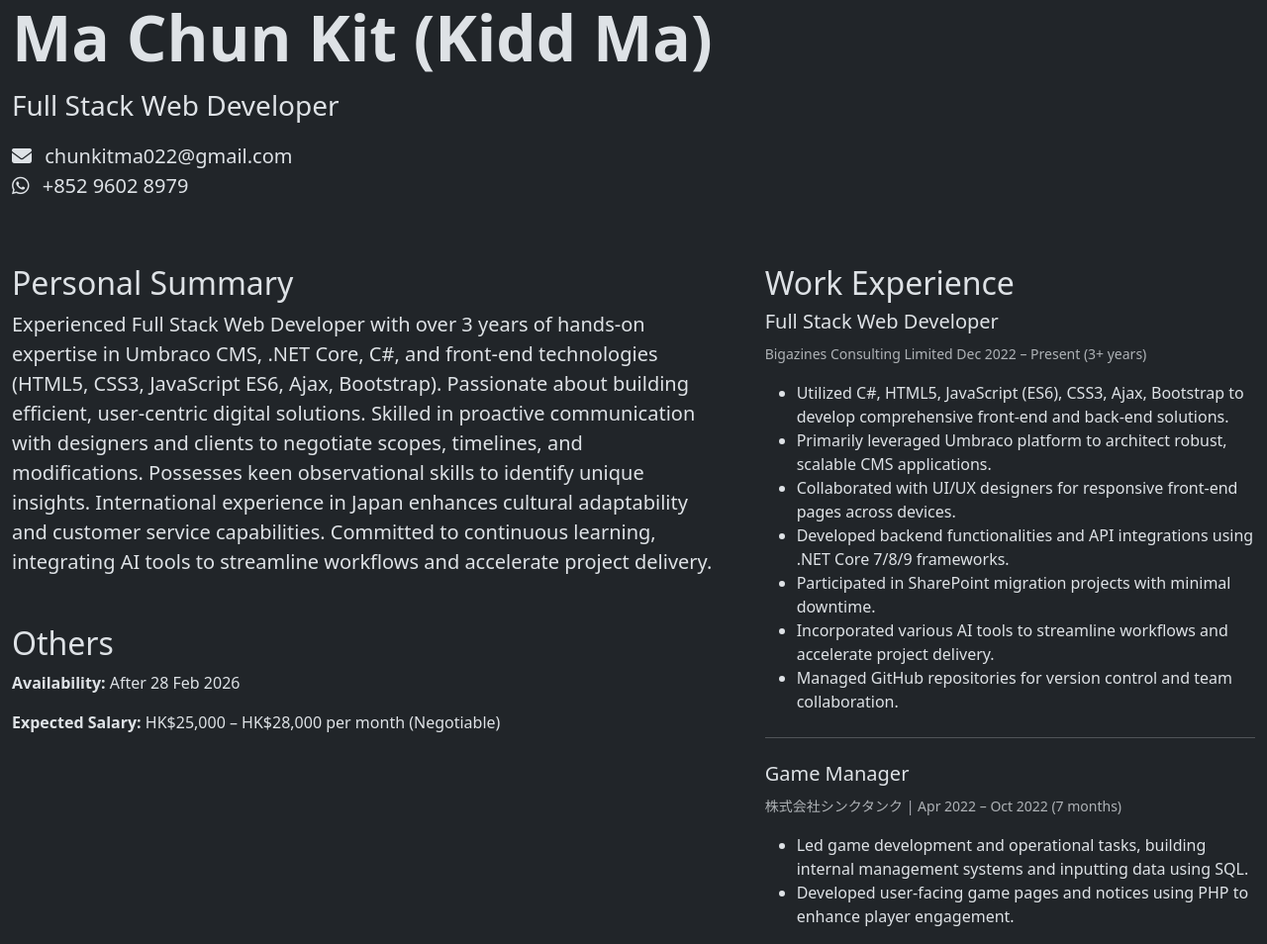
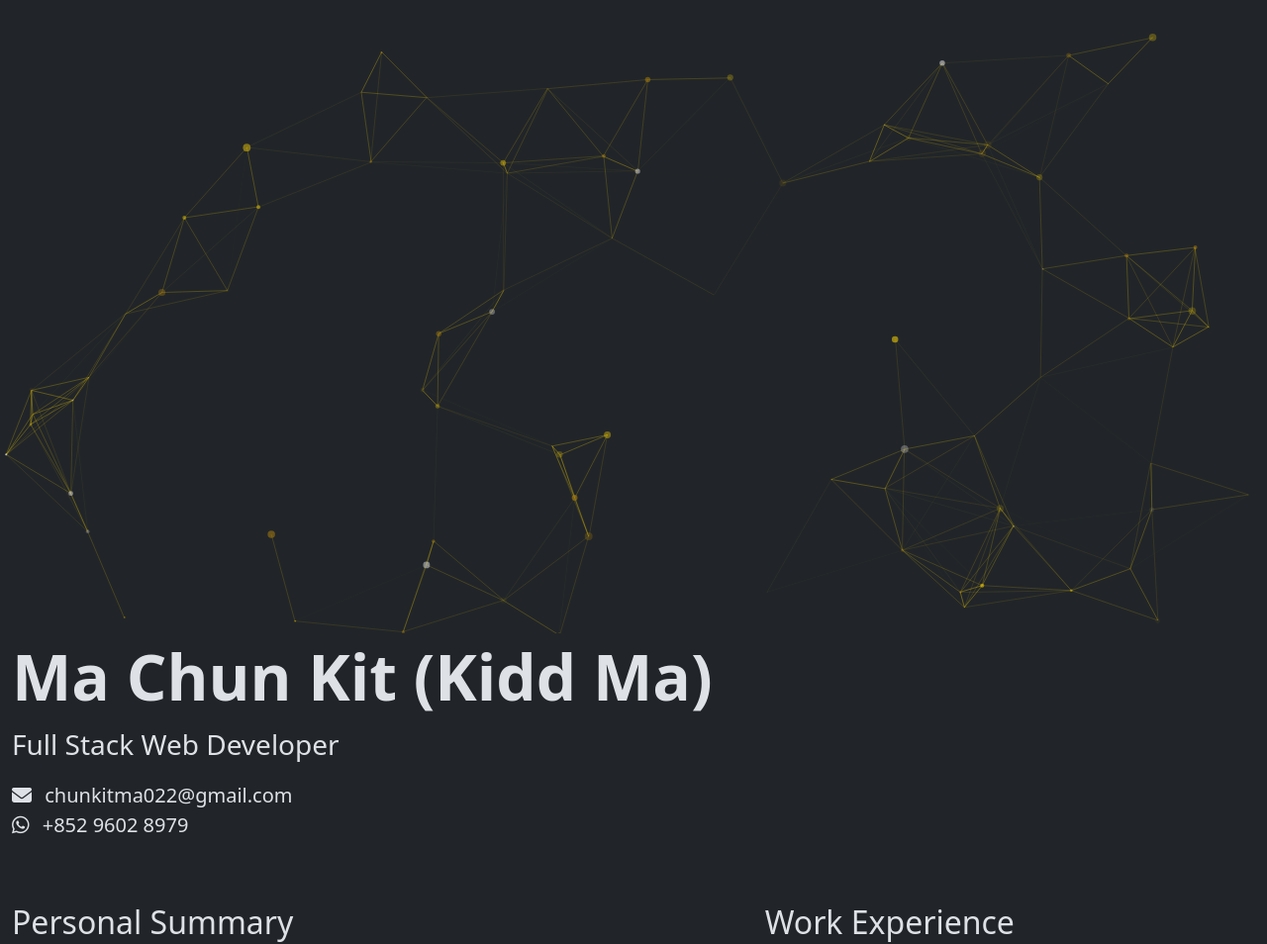
Before and after one commit to ChunKitMa/Portfolio, a plain HTML site: page index.html in a window 1280 px wide. Shown: the top 954 px of the page at 99% size. Drawn offline with nearby package versions, Linux system fonts and the light colour scheme.

Commit message:
Update index.html

```diff
--- a/index.html
+++ b/index.html
@@ -17,7 +17,7 @@
     <script src="https://cdnjs.cloudflare.com/ajax/libs/gsap/3.12.5/gsap.min.js"></script>
     <script src="https://cdnjs.cloudflare.com/ajax/libs/gsap/3.12.5/ScrollTrigger.min.js"></script>
     <script src="https://cdn.jsdelivr.net/npm/particles.js@2.0.0/particles.min.js"></script>
-    <script src="/Portfolioscripts/main.js"></script>
+    <script src="/Portfolio/scripts/main.js"></script>
   </head>
   <body>
     <header>
```
